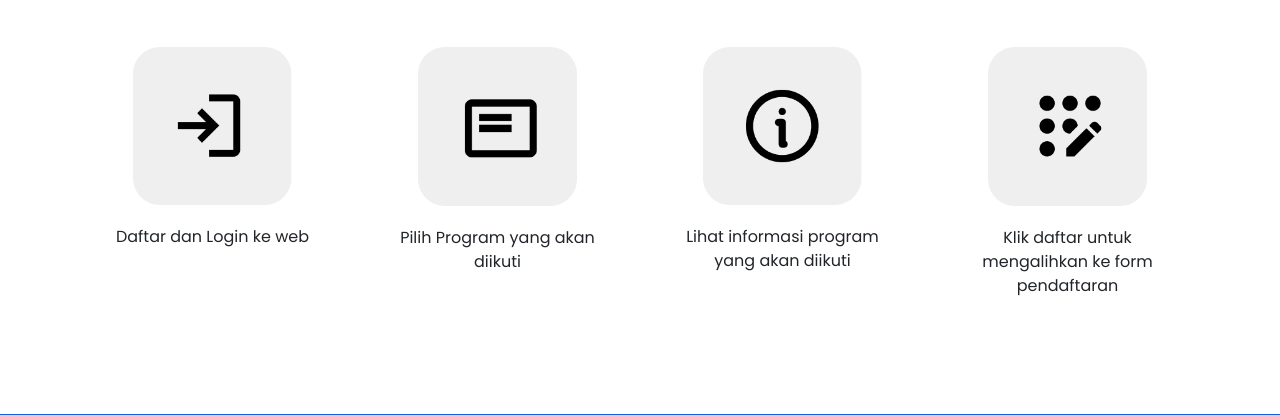
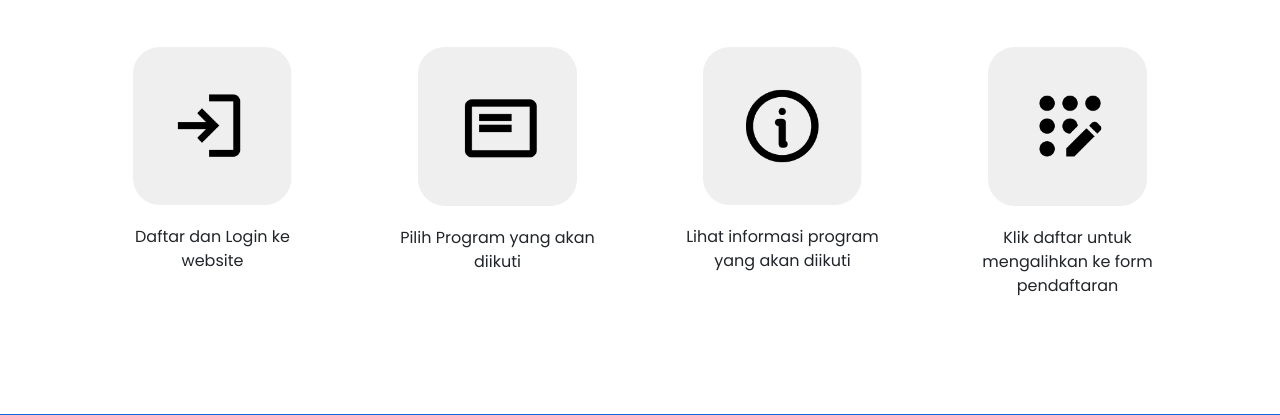
Before and after one commit to RicKo-UI/Dives, a PHP site: page /index.php in a window 1280 px wide. Shown: the part 1183-1598 px from the top of the page. Run offline with PHP 8.4, Linux system fonts and the light colour scheme.

Commit message:
full update

```diff
--- a/index.php
+++ b/index.php
@@ -109,7 +109,7 @@
                     <div class="card-img-top">
                         <img src="assets/s1.png" class="card-img-top pt-5 pl-5 pr-5" alt="...">
                         <div class="card-body">
-                            <p class="card-text text-center">Daftar dan Login ke web</p>
+                            <p class="card-text text-center">Daftar dan Login ke website</p>
                         </div>
                     </div>
                 </div>
```
